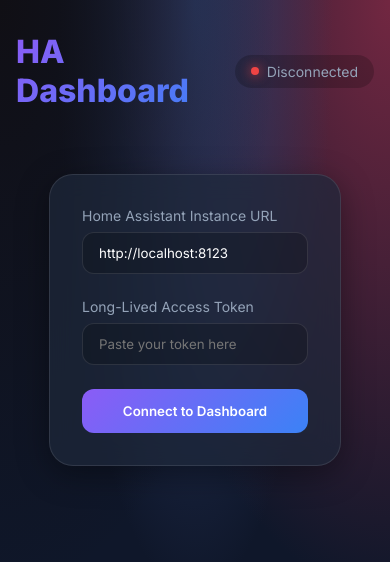
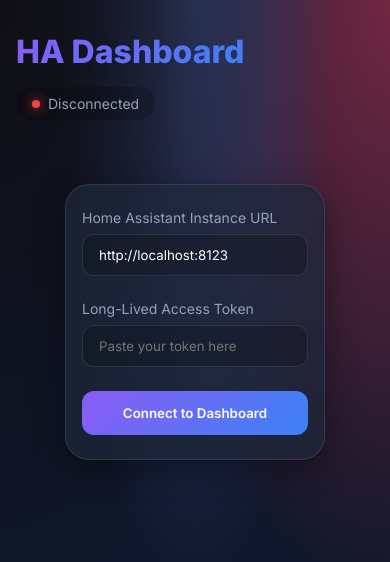
Before and after one commit to dlawoejr/ha-dashboard-svelte, a SvelteKit app: page / in a window 390 px wide. Shown: the top 562 px of the page. Built offline with nearby package versions, Linux system fonts and the light colour scheme.

Commit message:
Fix mobile PWA UX: login flash, QR hide, responsive layout

```diff
--- a/src/app.css
+++ b/src/app.css
@@ -394,3 +394,78 @@
     font-size: 0.9rem;
     font-weight: 600;
 }
+
+/* Loading Spinner */
+.spinner {
+    width: 40px;
+    height: 40px;
+    margin: 0 auto;
+    border: 4px solid rgba(255, 255, 255, 0.1);
+    border-radius: 50%;
+    border-top-color: var(--accent-color);
+    animation: spin 1s ease-in-out infinite;
+}
+
+@keyframes spin {
+    to {
+        transform: rotate(360deg);
+    }
+}
+
+/* Responsive Design */
+@media (max-width: 768px) {
+    .desktop-only {
+        display: none !important;
+    }
+
+    #app {
+        height: auto;
+        min-height: 100vh;
+        overflow-y: visible;
+    }
+
+    #main-layout {
+        flex-direction: column;
+        overflow: visible;
+    }
+
+    #sidebar {
+        width: 100%;
+        flex-direction: row;
+        overflow-x: auto;
+        padding: 1rem;
+        /* Hide scrollbar for horizontal swipe */
+        scrollbar-width: none;
+    }
+
+    #sidebar::-webkit-scrollbar {
+        display: none;
+    }
+
+    .sidebar-item {
+        white-space: nowrap;
+    }
+
+    .content-area {
+        overflow: visible;
+    }
+
+    header {
+        flex-direction: column;
+        gap: 1rem;
+        align-items: flex-start;
+    }
+
+    .header-actions {
+        width: 100%;
+        justify-content: space-between;
+    }
+
+    .glass-panel {
+        padding: 1.5rem 1rem;
+    }
+
+    #dashboard-section {
+        grid-template-columns: 1fr;
+    }
+}
--- a/src/routes/+page.svelte
+++ b/src/routes/+page.svelte
@@ -11,7 +11,9 @@
         haStore.entities.filter((e) => e.area_id === haStore.activeAreaId),
     );
 
-    onMount(() => {
+    let isInitializing = $state(true);
+
+    onMount(async () => {
         // Auto-connect if url and token are provided via query string (QR code scan)
         const params = new URLSearchParams(window.location.search);
         let connectUrl = params.get("url");
@@ -33,10 +35,14 @@
 
         if (connectUrl && connectToken) {
             // Attempt to connect immediately
-            haStore.initConnection(connectUrl, connectToken).catch((err) => {
+            try {
+                await haStore.initConnection(connectUrl, connectToken);
+            } catch (err) {
                 console.error("Auto connection failed:", err);
-            });
+            }
         }
+
+        isInitializing = false;
     });
 </script>
 
@@ -45,7 +51,9 @@
         <h1>HA Dashboard</h1>
         <div class="header-actions">
             {#if haStore.connectionStatus === "connected"}
-                <QRConnect />
+                <div class="desktop-only">
+                    <QRConnect />
+                </div>
             {/if}
             <div class="status-badge">
                 <span
@@ -67,7 +75,17 @@
         </div>
     </header>
 
-    {#if haStore.connectionStatus !== "connected"}
+    {#if isInitializing}
+        <div
+            class="loading-screen glass-panel"
+            style="margin: 2rem auto; max-width: 400px; text-align: center;"
+        >
+            <div class="spinner"></div>
+            <p style="margin-top: 1rem; color: var(--text-dim);">
+                Connecting to Home Assistant...
+            </p>
+        </div>
+    {:else if haStore.connectionStatus !== "connected"}
         <Login />
     {:else}
         <div id="main-layout">
```
